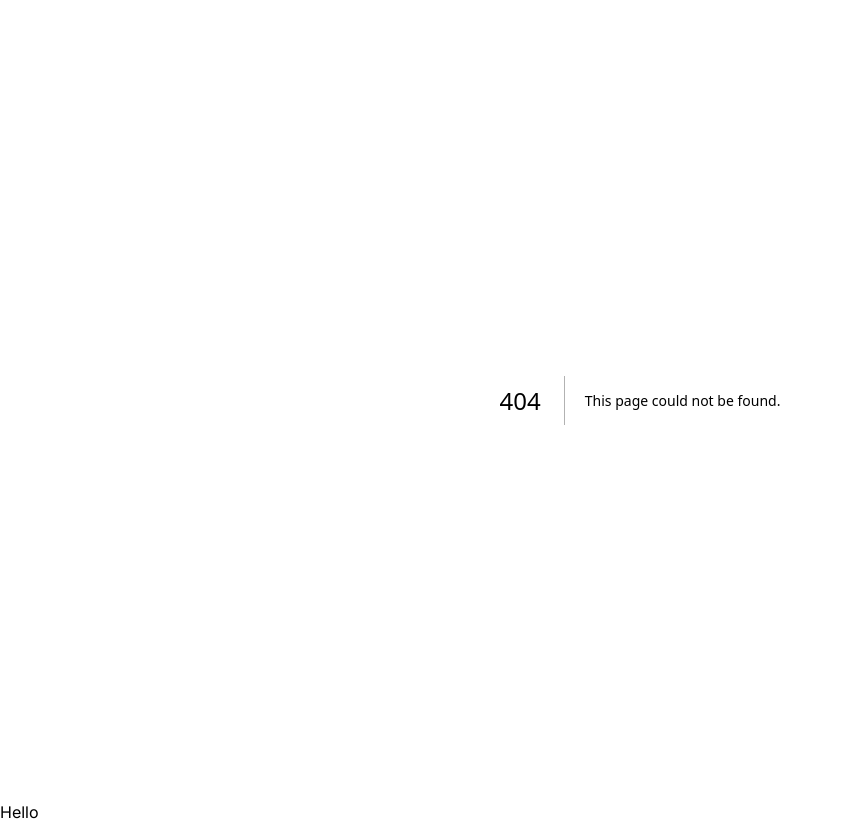
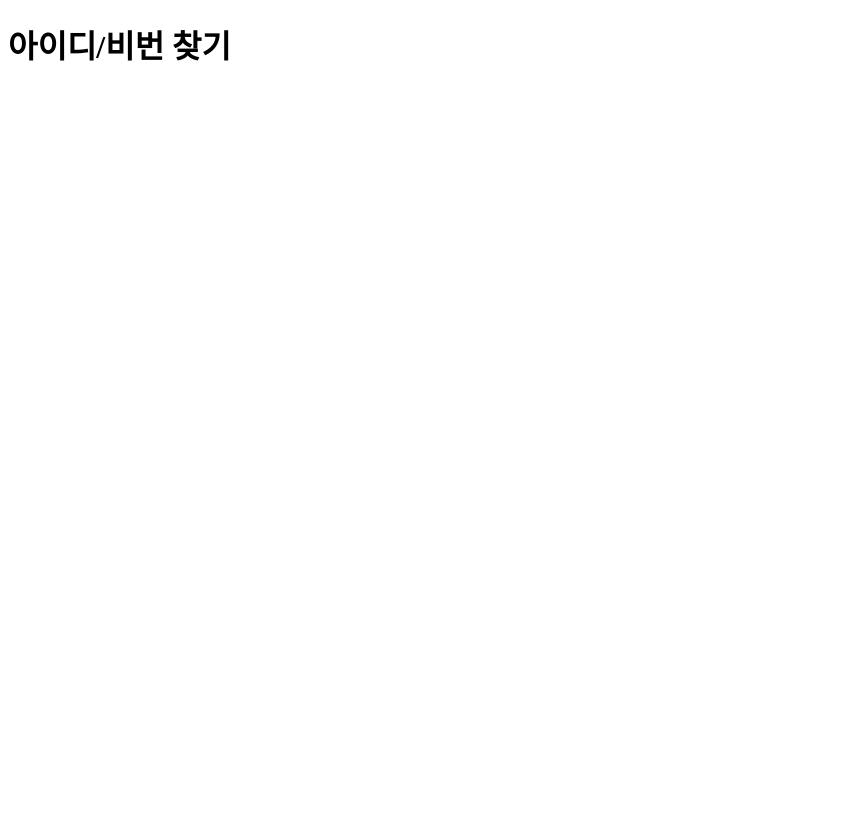
Before and after one commit to TeamA2O2/A2O2_Front, a Next.js app: page /user/find in a window 1280 px wide. Before the commit this address had no page. Shown: the whole page, without its empty margins (0-842 px from the left). After the commit the page ends 800 px from the top, so only its background shows below. Built offline with nearby package versions, Linux system fonts and the light colour scheme.

Commit message:
✅ <Feat> 회원 관련 페이지 생성

```diff
--- /dev/null
+++ b/pages/user/find.tsx
@@ -0,0 +1,5 @@
+export default function register() {
+    return (
+        <h1>아이디/비번 찾기</h1>
+    )
+}
--- /dev/null
+++ b/pages/user/login.tsx
@@ -0,0 +1,5 @@
+export default function register() {
+    return (
+        <h1>로그인</h1>
+    )
+}
--- /dev/null
+++ b/pages/user/register.tsx
@@ -0,0 +1,5 @@
+export default function register() {
+    return (
+        <h1>회원가입</h1>
+    )
+}
```
